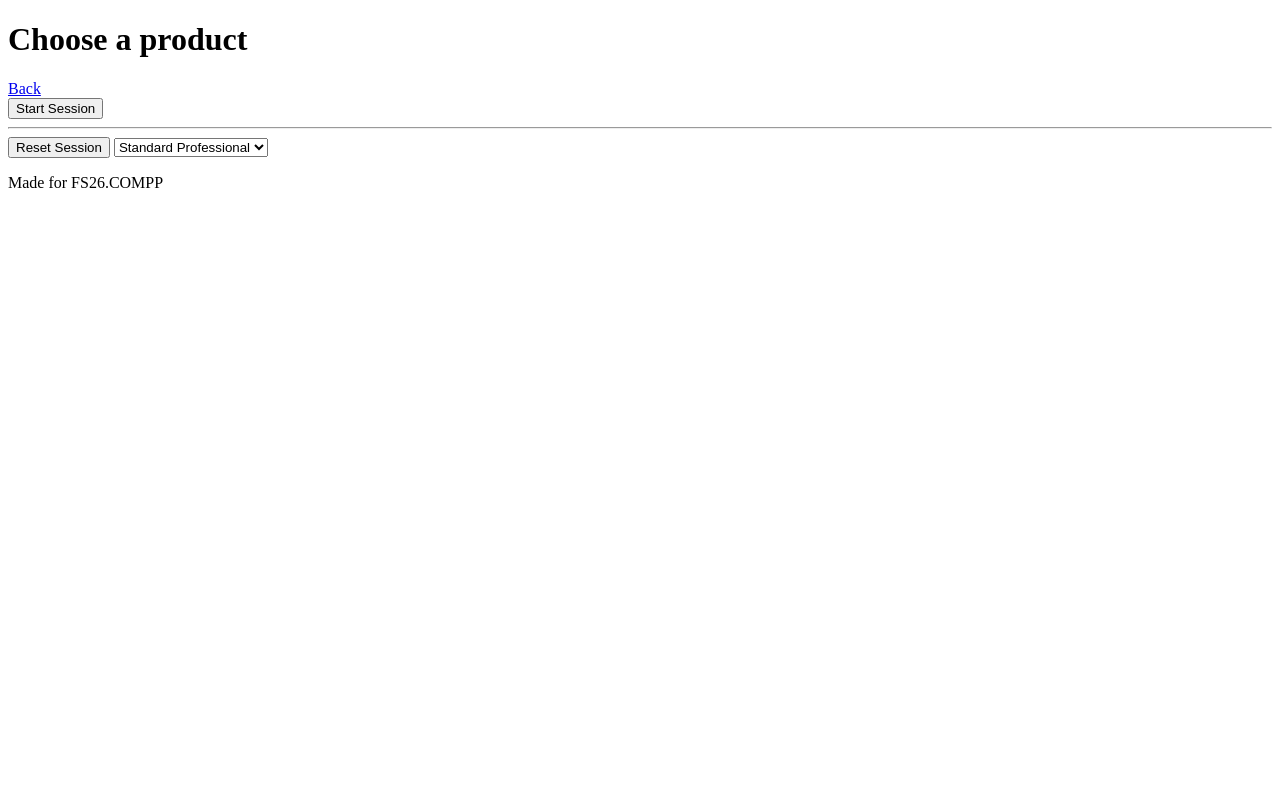
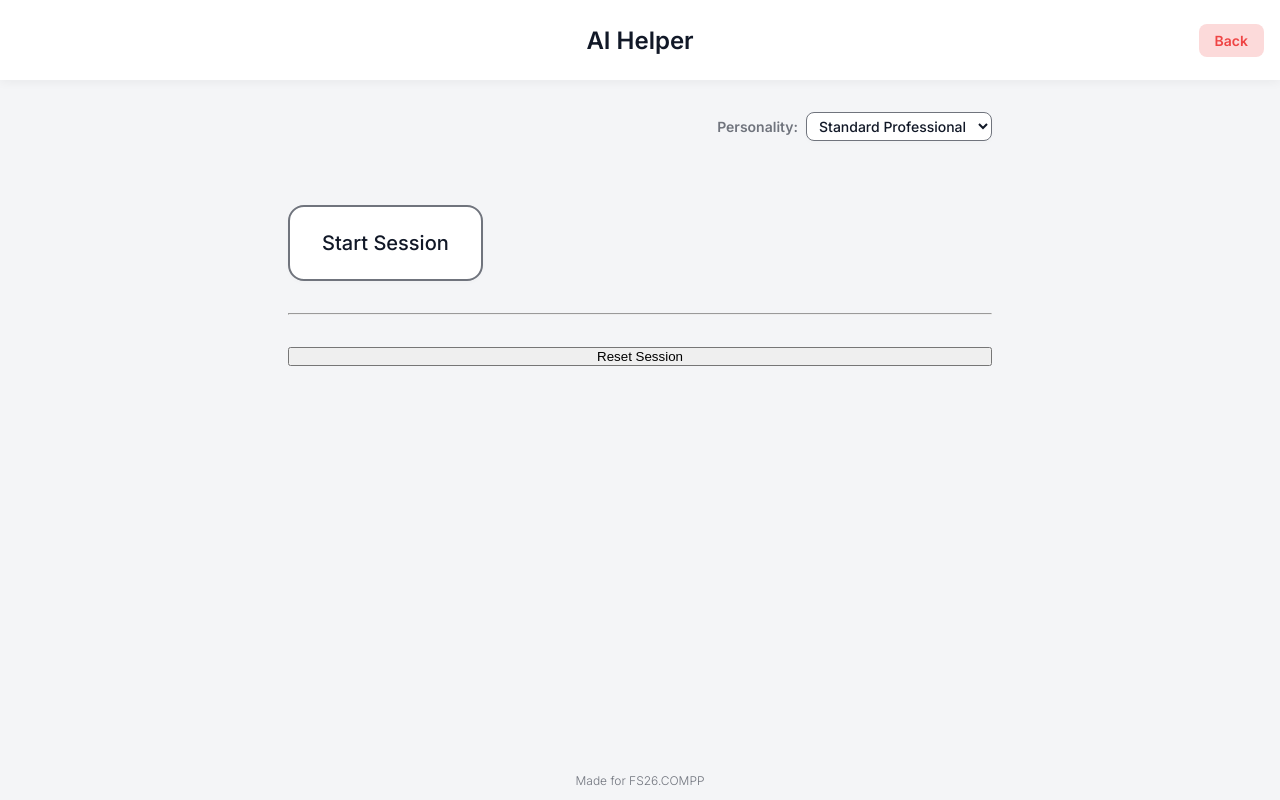
Before and after one commit to felixsdev/26F_COMPP_Kiosk-App, a Flask app: page /ai.html in a window 1280 px wide. Run offline with Flask 3, Linux system fonts and the light colour scheme; some libraries are stand-ins or nearby versions.

Commit message:
copypasted the style.css of the first version

```diff
--- a/static/script.js
+++ b/static/script.js
@@ -5,7 +5,7 @@ async function sendMessage(text) {
     // clear the options to prevent doubleclicks
     document.getElementById("options-area").innerHTML = "";
     // get personality
-    const personality = document.getElementById("personality-select").value;
+    const personality = document.getElementById("ai-persona").value;
     // append the clicked option to the chat except when its the start button
     if (text !== "Start") {
         appendMessage("You", text, "user");
--- /dev/null
+++ b/static/style.css
@@ -0,0 +1,387 @@
+/* ====================
+General styles & font import
+==================== */
+@import url('https://fonts.googleapis.com/css2?family=Inter:ital,opsz,wght@0,14..32,100..900;1,14..32,100..900&display=swap');
+
+* {
+    box-sizing: border-box;
+    margin: 0;
+    padding: 0;
+}
+
+/* ====================
+Variables
+==================== */
+
+:root {
+    --bg-color: #f4f5f7;
+    --card-color: #ffffff;
+
+    --text-main: #111827;
+    --text-muted: color-mix(in srgb, var(--text-main), white 40%);
+
+    --accent-main: #2563eb;
+    --accent-muted: color-mix(in srgb, var(--accent-main), white 80%);
+
+    --red-main: #ef4444;
+    --red-muted: color-mix(in srgb, var(--red-main), white 80%);
+
+    --green-main: #3bab25;
+    --green-muted: color-mix(in srgb, var(--green-main), white 80%);
+
+    --radius-regular: 16px;
+    --radius-small: 8px;
+
+    --text-size-xl: 1.875rem;
+    --text-size-large: 1.5rem;
+    --text-size-medium: 1.25rem;
+    --text-size-regular: 1rem;
+    --text-size-small: 0.875rem;
+    --text-size-xs: 0.75rem;
+
+    --spacing-xs: 0.25rem;
+    --spacing-small: 0.5rem;
+    --spacing-regular: 1rem;
+    --spacing-medium: 1.5rem;
+    --spacing-large: 2rem;
+    --spacing-xl: 3rem;
+    --spacing-2xl: 4rem;
+}
+
+/* ====================
+Typography
+==================== */
+
+body {
+    font-family: "Inter", sans-serif;
+    color: var(--text-main);
+}
+
+a {
+    text-decoration: none;
+    color: inherit;
+}
+
+/* ====================
+Body
+==================== */
+
+body {
+    background-color: var(--bg-color);
+    height: 100vh;
+    display: flex;
+    flex-direction: column;
+}
+
+/* ====================
+Header
+==================== */
+
+header {
+    height: 80px;
+    display: flex;
+    justify-content: center;
+    align-items: center;
+    background-color: var(--card-color);
+    box-shadow: 0 2px 10px rgba(0,0,0,0.05);
+    position: relative;
+    z-index: 10;
+}
+
+header h1 {
+    font-size: var(--text-size-large);
+    font-weight: 600;
+}
+
+.back-button {
+    position: absolute;
+    right: var(--spacing-regular);
+    padding: var(--spacing-small) var(--spacing-regular);
+    background-color: var(--red-muted);
+    border-radius: var(--radius-small);
+
+    font-size: var(--text-size-small);
+    font-weight: 600;
+    color: var(--red-main);
+}
+
+.reset-button:active {
+    transform: scale(0.95);
+}
+
+/* ====================
+Main
+==================== */
+
+main {
+    flex-grow: 1;
+    padding: var(--spacing-large);
+    overflow-y: auto;
+}
+
+/* Main: index.html
+-------------------- */
+
+.page_index main {
+    display: flex;
+    flex-direction: column;
+    gap: var(--spacing-medium);
+}
+
+.page_index main > a {
+    flex-grow: 1;
+    display: flex;
+    flex-direction: column;
+    justify-content: center;
+    align-items: center;
+    background-color: var(--card-color);
+    border-radius: var(--radius-regular);
+    box-shadow: 0 4px 6px rgba(0,0,0,0.05);
+}
+
+.page_index main > a:nth-child(2) {
+    background-color: var(--accent-main);
+}
+
+.page_index main > a .title {
+    font-size: var(--text-size-xl);
+    font-weight: 600;
+    color: var(--text-main);
+}
+
+.page_index main > a .sub {
+    font-size: var(--text-size-regular);
+    color: var(--text-muted);
+    margin-top: var(--spacing-small);
+    text-align: center;
+}
+
+.page_index main > a:nth-child(2) .title {
+    color: var(--card-color);
+}
+
+.page_index main > a:nth-child(2) .sub {
+    color: var(--accent-muted);
+}
+
+.page_index main > a:active {
+    border: 2px solid var(--accent-main);
+    transform: scale(0.98);
+}
+
+/* Main: products.html
+-------------------- */
+
+.page_products main {
+    display: grid;
+    grid-template-columns: repeat(auto-fill, minmax(200px, 1fr));
+    gap: var(--spacing-medium);
+    align-content: start;
+}
+
+.product_item {
+    background-color: var(--card-color);
+    border-radius: var(--radius-regular);
+    padding: var(--spacing-medium);
+    display: flex;
+    flex-direction: column;
+    align-items: center;
+    text-align: center;
+    box-shadow: 0 2px 8px rgba(0,0,0,0.05);
+}
+
+.product_item img {
+    width: 120px;
+    height: 120px;
+    object-fit: contain;
+    margin-bottom: var(--spacing-regular);
+}
+
+.product_item .title {
+    font-size: var(--text-size-medium);
+    font-weight: 600;
+    margin-bottom: var(--spacing-small);
+}
+
+.product_item .price {
+    color: var(--accent-main);
+    font-weight: 700;
+    font-size: var(--text-size-regular);
+}
+
+.product_item:active {
+    transform: scale(0.95);
+    border: 2px solid var(--accent-main);
+}
+
+/* Main: checkout.html
+-------------------- */
+
+.page_checkout main {
+    display: flex;
+    flex-direction: column;
+    align-items: center;
+    justify-content: center;
+}
+
+.checkout-card {
+    background-color: var(--card-color);
+    padding: var(--spacing-large);
+    border-radius: var(--radius-regular);
+    box-shadow: 0 4px 15px rgba(0,0,0,0.1);
+    width: 100%;
+}
+
+.checkout-details {
+    display: flex;
+    justify-content: space-between;
+    align-items: center;
+    padding-bottom: var(--spacing-regular);
+    margin-bottom: var(--spacing-medium);
+    border-bottom: 2px dashed #e5e7eb;
+}
+
+.checkout-card .title {
+    font-size: var(--text-size-medium);
+    font-weight: 600;
+    margin-bottom: var(--spacing-small);
+}
+
+.checkout-card .price {
+    color: var(--accent-main);
+    font-weight: 700;
+    font-size: var(--text-size-regular);
+}
+
+.checkout-card .product-img {
+    height: 75px;
+}
+
+.checkout-card .product-qrcode {
+    width: 220px;
+    display: block;
+    margin: 0 auto;
+    border-radius: var(--radius-small);
+}
+
+.checkout-card .twint-logo {
+    width: 100px;
+    display: block;
+    margin: 0 auto;
+    border-radius: var(--radius-small);
+}
+
+.checkout-restart {
+    padding: var(--spacing-small) var(--spacing-regular);
+    margin-top: var(--spacing-regular);
+    background-color: var(--green-muted);
+    border-radius: var(--radius-small);
+    font-size: var(--text-size-small);
+    font-weight: 600;
+    color: var(--green-main);
+}
+
+.checkout-restart:active {
+    transform: scale(0.95);
+}
+
+/* Main: ai.html
+-------------------- */
+
+.page_ai main {
+    display: flex;
+    flex-direction: column;
+    gap: var(--spacing-large);
+    padding: var(--spacing-large) var(--spacing-xl);
+    max-width: 800px;
+    margin: 0 auto;
+    width: 100%;
+}
+
+.personality-bar {
+    display: flex;
+    justify-content: flex-end;
+    align-items: center;
+    gap: var(--spacing-small);
+    color: var(--text-muted);
+    font-size: var(--text-size-small);
+    font-weight: 600;
+}
+
+.personality-bar select {
+    padding: var(--spacing-xs) var(--spacing-small);
+    border-radius: var(--radius-small);
+    border: 1px solid var(--text-muted);
+    background-color: var(--card-color);
+    font-size: var(--text-size-small);
+    font-family: inherit;
+    font-weight: 500;
+    color: var(--text-main);
+    outline: none;
+    box-shadow: 0 2px 4px rgba(0,0,0,0.02);
+}
+
+.chat-box {
+    background-color: var(--accent-muted);
+    border: 2px solid var(--accent-main);
+    border-radius: var(--radius-regular);
+    padding: var(--spacing-large);
+    box-shadow: 0 4px 10px rgba(0,0,0,0.05);
+    min-height: 150px;
+}
+
+.msg-ai > strong {
+    color: var(--accent-main);
+    display: block;
+    margin-bottom: var(--spacing-regular);
+    font-size: var(--text-size-xl);
+}
+
+.chat-box p {
+    font-size: var(--text-size-medium);
+    line-height: 1.4;
+    color: var(--text-main);
+}
+
+.msg-user > strong {
+    display: flex;
+    flex-direction: column;
+    gap: var(--spacing-regular);
+    margin-top: auto;
+}
+
+.option-btn {
+    background-color: var(--card-color);
+    border: 2px solid var(--text-muted);
+    border-radius: var(--radius-regular);
+    padding: var(--spacing-medium) var(--spacing-large);
+    font-size: var(--text-size-medium);
+    font-family: inherit;
+    font-weight: 500;
+    color: var(--text-main);
+    cursor: pointer;
+    text-align: center;
+    box-shadow: 0 2px 4px rgba(0,0,0,0.02);
+    transition: all 0.1s ease;
+}
+
+.answer-btn:active {
+    transform: scale(0.98);
+    border-color: var(--accent-main);
+    background-color: var(--bg-color);
+}
+
+/* ====================
+Footer
+==================== */
+
+footer {
+    height: 40px;
+    display: flex;
+    justify-content: center;
+    align-items: center;
+
+    font-size: var(--text-size-xs);
+    font-weight: 300;
+    color: var(--text-muted);
+}
--- a/templates/ai.html
+++ b/templates/ai.html
@@ -4,25 +4,31 @@
     <meta charset="UTF-8">
     <meta name="viewport" content="width=device-width, initial-scale=1.0">
     <title>AI | DI KIOSK</title>
+    <link rel="stylesheet" href="/static/style.css">
 </head>
-<body>
+<body class="page_ai">
     <header>
-        <h1>Choose a product</h1>
+        <h1>AI Helper</h1>
         <a class="back-button" href="index.html">Back</a>
     </header>
     <main>
+        <div class="personality-bar">
+            <label for="ai-persona">Personality:</label>
+            <select id="ai-persona">
+                <option value="helpful, polite and professional Salesman">Standard Professional</option>
+                <option value="a grumpy, sarcastic old man who complains about modern technology">Grumpy Old Man</option>
+                <option value="an overly enthusiastic surfer dude who uses lots of slang">Surfer Dude</option>
+                <option value="speaking strictly in medieval Shakespearean English">Shakespearean</option>
+            </select>
+        </div>
+
         <div id="chat-box"></div>
         <div id="options-area"></div>
 
         <hr>
 
         <button onclick="resetSession()">Reset Session</button>
-        <select id="personality-select">
-            <option value="helpful, polite and professional Salesman">Standard Professional</option>
-            <option value="a grumpy, sarcastic old man who complains about modern technology">Grumpy Old Man</option>
-            <option value="an overly enthusiastic surfer dude who uses lots of slang">Surfer Dude</option>
-            <option value="speaking strictly in medieval Shakespearean English">Shakespearean</option>
-        </select>
+
     </main>
 
     <footer>
--- a/templates/checkout.html
+++ b/templates/checkout.html
@@ -4,6 +4,7 @@
     <meta charset="UTF-8">
     <meta name="viewport" content="width=device-width, initial-scale=1.0">
     <title>Checkout | DI Kiosk</title>
+    <link rel="stylesheet" href="/static/style.css">
 </head>
 <body class="page_checkout">
     <header>
--- a/templates/index.html
+++ b/templates/index.html
@@ -4,6 +4,7 @@
     <meta charset="UTF-8">
     <meta name="viewport" content="width=device-width, initial-scale=1.0">
     <title>Home | DI Kiosk</title>
+    <link rel="stylesheet" href="/static/style.css">
 </head>
 <body class="page_index">
     <header>
--- a/templates/products.html
+++ b/templates/products.html
@@ -4,6 +4,7 @@
     <meta charset="UTF-8">
     <meta name="viewport" content="width=device-width, initial-scale=1.0">
     <title>Products | DI Kiosk</title>
+    <link rel="stylesheet" href="/static/style.css">
 </head>
 <body class="page_products">
     <header>
```
Also changed, not shown: static/assets/twint.png (added).
